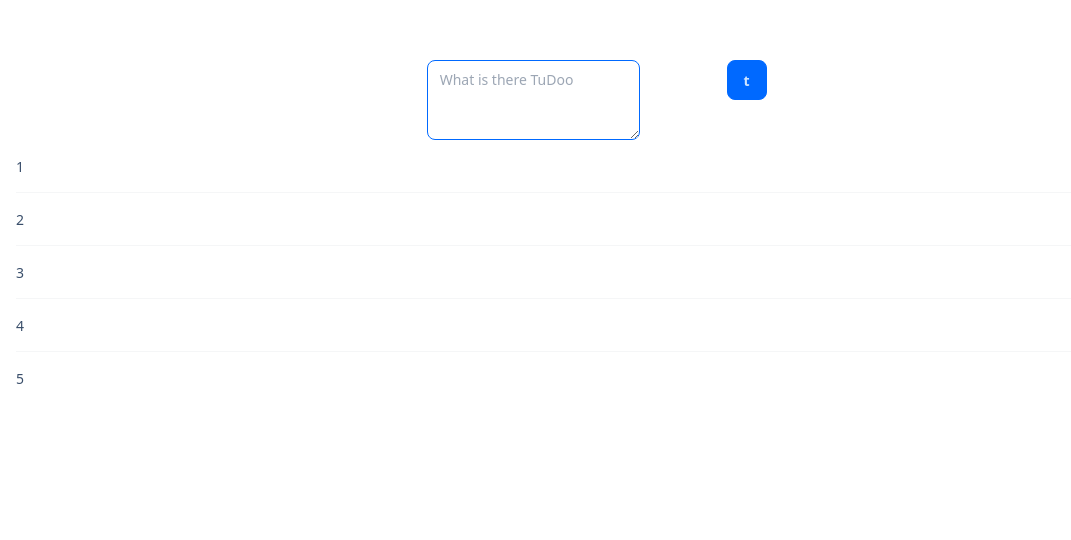
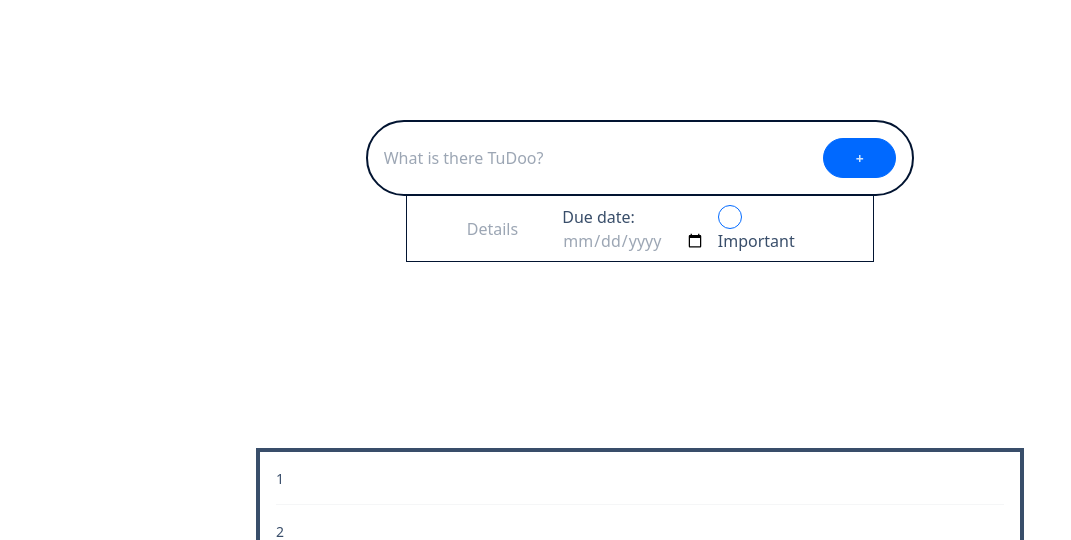
Before and after one commit to IsaacNetti/NextLearning, a Next.js app in the folder tudoo/: page / in a window 1280 px wide. Shown: the part 260-800 px from the top of the page, without its empty margins (0-1071 px from the left). Built offline with nearby package versions, Linux system fonts and the light colour scheme.

Commit message:
Designing task input layout

```diff
--- a/tudoo/app/components/addTaskButton.tsx
+++ b/tudoo/app/components/addTaskButton.tsx
@@ -3,7 +3,7 @@ import React from 'react'
 
 const AddTaskButton = () => {
   return (
-    <button className="btn btn-primary col-start-4 row-start-5 justify-self-center">t</button>
+    <button className="btn btn-primary rounded-full">+</button>
   )
 }
 
--- a/tudoo/app/components/addTaskText.tsx
+++ b/tudoo/app/components/addTaskText.tsx
@@ -1,12 +1,16 @@
 import React from 'react'
 import AddTaskButton from './addTaskButton'
+import AddTextDetails from './addTextDetails'
 
 
 const AddTaskText = () => {
   return (
-    <div className="grid w-full grid-cols-6 grid-rows-5">
-      <textarea placeholder="What is there TuDoo" className="textarea textarea-primary col-start-3 row-start-5"></textarea>
+    <div className="grid w-full grid-cols-7 grid-rows-8 mb-25">
+      <div className="border-2 border-neutral grid grid-cols-7 col-start-3 col-span-3 row-start-6 rounded-full p-4">
+        <input type="text" placeholder="What is there TuDoo?" className="outline-none focus:outline-none col-start-1 col-span-6"></input>
         <AddTaskButton/>
+      </div>
+      <AddTextDetails/>
     </div>
   )
 }
--- /dev/null
+++ b/tudoo/app/components/addTextDetails.tsx
@@ -0,0 +1,19 @@
+import React from 'react'
+
+const AddTextDetails = () => {
+  return (
+    <div className='border-x-1 border-b-1 border-neutral col-start-3 row-start-7 col-span-3 mx-10 mb-2.5 grid grid-cols-3'>
+      <input type="text" name="" id="" placeholder='Details' className='pl-15 my-3.5 focus:outline-none'/>
+      <div className='self-center'>
+        <label htmlFor="due-date" className="">Due date: </label>
+        <input type="date" name="" id="due-date" className='text-base-content/50'/>
+      </div>
+      <div className='self-center justify-self-end'>
+        <input type="checkbox" name="" id="important" className='mr-1 checkbox checkbox-primary'/>
+        <label htmlFor="important" className='pr-15'>Important</label>
+      </div>
+    </div>
+  )
+}
+
+export default AddTextDetails
--- a/tudoo/app/components/taskList.tsx
+++ b/tudoo/app/components/taskList.tsx
@@ -2,13 +2,15 @@ import React from 'react'
 
 const TaskList = () => {
   return (
-    <ul className='list'>
+    <div className='grid grid-cols-5'>
+      <ul className='list col-start-2 col-span-3 border-4'>
         <li className='list-row'>1</li>
         <li className='list-row'>2</li>
         <li className='list-row'>3</li>
         <li className='list-row'>4</li>
         <li className='list-row'>5</li>
       </ul>
+    </div>
   )
 }
 
```
Lines whose indentation alone changed are shown as unchanged.
